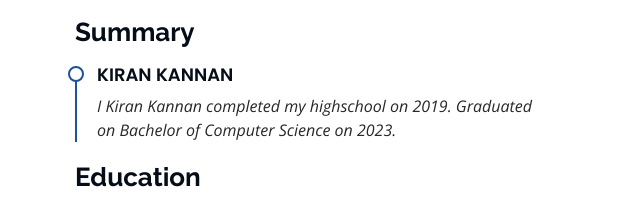
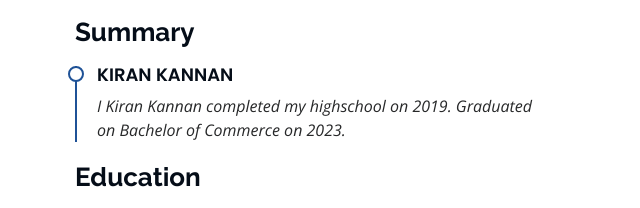
Before and after one commit to kiran8137/pf, a plain HTML site: page index.html in a window 1280 px wide. Shown: the part 2208-2416 px from the top of the page, 237-877 px from the left. Drawn offline with nearby package versions, Linux system fonts and the light colour scheme.

Commit message:
Update index.html

```diff
--- a/index.html
+++ b/index.html
@@ -241,7 +241,7 @@
             <h3 class="resume-title">Summary</h3>
             <div class="resume-item pb-0">
               <h4>Kiran Kannan</h4>
-              <p><em>I Kiran Kannan completed my highschool on 2019. Graduated on Bachelor of Computer Science on 2023.</em></p>
+              <p><em>I Kiran Kannan completed my highschool on 2019. Graduated on Bachelor of Commerce on 2023.</em></p>
             </div>
 
             <h3 class="resume-title">Education</h3>
```
